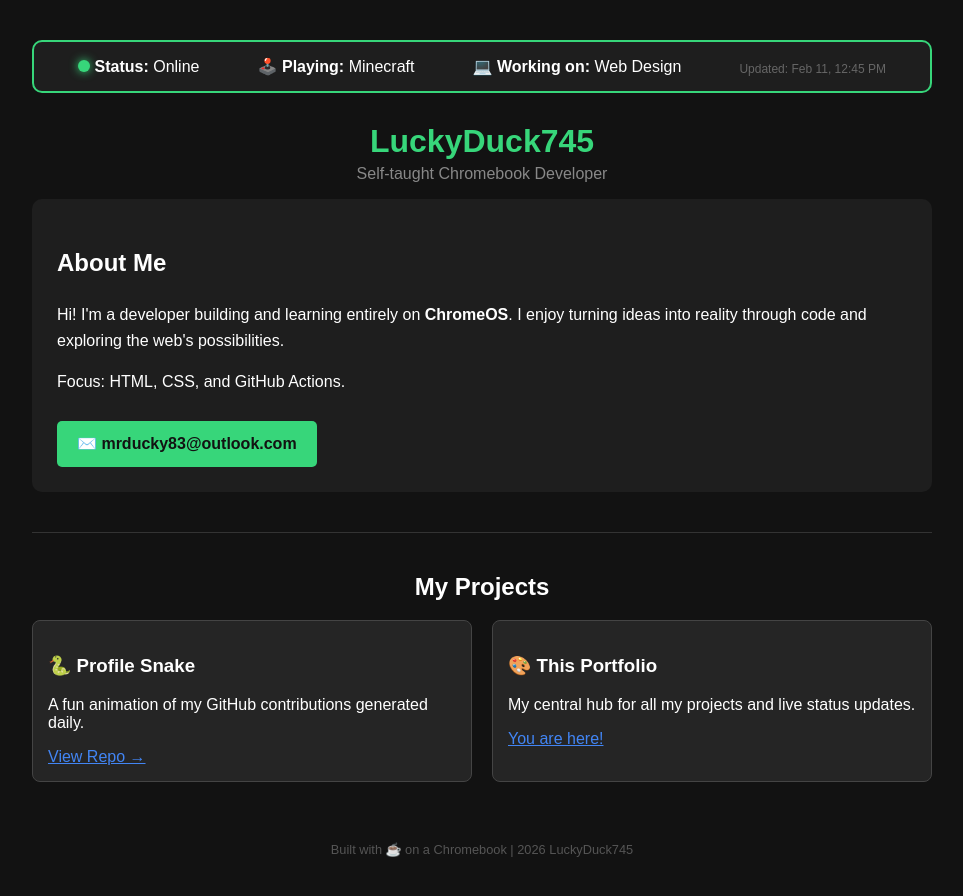
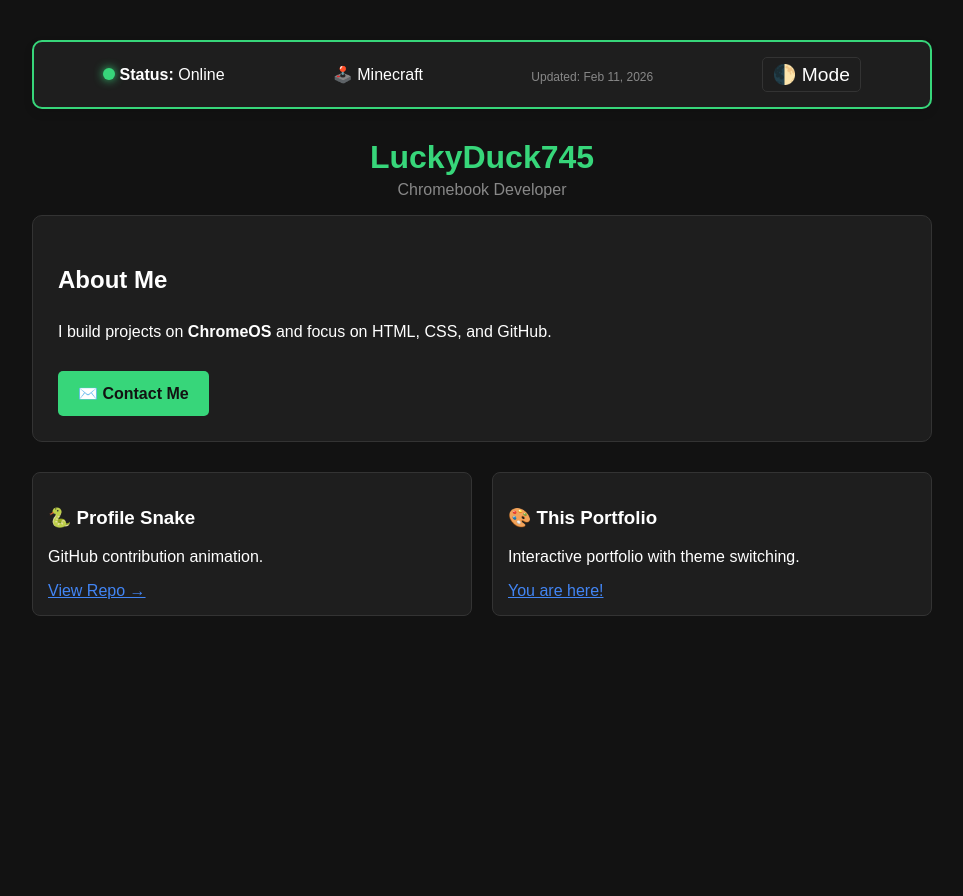
Before and after one commit to LuckyDuck745/My-Portfolio, a plain HTML site: page index.html in a window 1280 px wide. Shown: the whole page, without its empty margins (158-1121 px from the left). After the commit the page ends 800 px from the top, so only its background shows below. Drawn offline with Linux system fonts and the light colour scheme.

Commit message:
Update index.html

```diff
--- a/index.html
+++ b/index.html
@@ -4,14 +4,38 @@
     <title>LuckyDuck745 | Portfolio</title>
     <style>
         :root {
-            --status-color: #37d67a; /* Change to #ff4444 for Offline */
+            --status-color: #37d67a;
+            /* Default Dark Mode Colors */
+            --bg-color: #121212;
+            --card-bg: #1e1e1e;
+            --text-color: #ffffff;
+            --sub-text: #888888;
+            --border-color: #333333;
         }
-        body { font-family: sans-serif; background-color: #121212; color: white; text-align: center; padding: 20px; margin: 0; }
+
+        /* Light Mode Colors */
+        [data-theme="light"] {
+            --bg-color: #f4f4f4;
+            --card-bg: #ffffff;
+            --text-color: #121212;
+            --sub-text: #555555;
+            --border-color: #dddddd;
+        }
+
+        body {
+            font-family: sans-serif;
+            background-color: var(--bg-color);
+            color: var(--text-color);
+            text-align: center;
+            padding: 20px;
+            margin: 0;
+            transition: background-color 0.3s, color 0.3s;
+        }
+
         .container { max-width: 900px; margin: auto; padding: 20px; }
 
-        /* Status Section Style */
         .status-bar {
-            background: #1e1e1e;
+            background: var(--card-bg);
             padding: 15px;
             border-radius: 10px;
             border: 2px solid var(--status-color);
@@ -20,19 +44,41 @@
             justify-content: space-around;
             align-items: center;
             flex-wrap: wrap;
+            box-shadow: 0 4px 10px rgba(0,0,0,0.1);
         }
+
         .indicator { height: 12px; width: 12px; background-color: var(--status-color); border-radius: 50%; display: inline-block; box-shadow: 0 0 10px var(--status-color); }
 
-        /* Portfolio Styles */
         h1 { color: #37d67a; margin-bottom: 5px; }
-        .about-section { text-align: left; background: #1e1e1e; padding: 25px; border-radius: 10px; margin-bottom: 30px; line-height: 1.6; }
+
+        .about-section {
+            text-align: left;
+            background: var(--card-bg);
+            padding: 25px;
+            border-radius: 10px;
+            margin-bottom: 30px;
+            line-height: 1.6;
+            border: 1px solid var(--border-color);
+        }
+
         .gallery { display: grid; grid-template-columns: repeat(auto-fit, minmax(250px, 1fr)); gap: 20px; }
-        .project-card { background: #252525; border: 1px solid #444; border-radius: 8px; padding: 15px; text-align: left; transition: 0.3s; }
+
+        .project-card {
+            background: var(--card-bg);
+            border: 1px solid var(--border-color);
+            border-radius: 8px;
+            padding: 15px;
+            text-align: left;
+            transition: 0.3s;
+        }
+
         .project-card:hover { border-color: #37d67a; transform: translateY(-5px); }
 
-        .btn { background-color: #37d67a; color: #121212; padding: 10px 20px; border-radius: 5px; text-decoration: none; font-weight: bold; display: inline-block; margin-top: 10px; }
-        hr { border: 0; border-top: 1px solid #333; margin: 40px 0; }
-        .timestamp { font-size: 0.75em; color: #666; margin-top: 5px; }
+        .btn { background-color: #37d67a; color: #121212; padding: 10px 20px; border-radius: 5px; text-decoration: none; font-weight: bold; display: inline-block; margin-top: 10px; border: none; cursor: pointer; }
+
+        #theme-toggle { font-size: 1.2em; background: none; border: 1px solid var(--border-color); border-radius: 5px; cursor: pointer; padding: 5px 10px; color: var(--text-color); }
+
+        .timestamp { font-size: 0.75em; color: var(--sub-text); margin-top: 5px; }
     </style>
 </head>
 <body>
@@ -44,42 +90,49 @@
             <span class="indicator"></span>
             <strong>Status:</strong> Online
         </div>
-        <div>🕹️ <strong>Playing:</strong> Minecraft</div>
-        <div>💻 <strong>Working on:</strong> Web Design</div>
-        <div class="timestamp">Updated: Feb 11, 12:45 PM</div>
+        <div>🕹️ Minecraft</div>
+        <div class="timestamp">Updated: Feb 11, 2026</div>
+        <button id="theme-toggle" onclick="toggleTheme()">🌓 Mode</button>
     </div>
 
     <h1>LuckyDuck745</h1>
-    <p style="color: #888; margin-top: 0;">Self-taught Chromebook Developer</p>
+    <p style="color: var(--sub-text); margin-top: 0;">Chromebook Developer</p>
 
     <div class="about-section">
         <h2>About Me</h2>
-        <p>Hi! I'm a developer building and learning entirely on <strong>ChromeOS</strong>. I enjoy turning ideas into reality through code and exploring the web's possibilities.</p>
-        <p>Focus: HTML, CSS, and GitHub Actions.</p>
-        <a href="mailto:YOUR_EMAIL@gmail.com" class="btn">✉️ mrducky83@outlook.com</a>
+        <p>I build projects on <strong>ChromeOS</strong> and focus on HTML, CSS, and GitHub.</p>
+        <a href="mailto:YOUR_EMAIL@gmail.com" class="btn">✉️ Contact Me</a>
     </div>
 
-    <hr>
-
-    <h2>My Projects</h2>
     <div class="gallery">
         <div class="project-card">
             <h3>🐍 Profile Snake</h3>
-            <p>A fun animation of my GitHub contributions generated daily.</p>
+            <p>GitHub contribution animation.</p>
             <a href="https://github.com/LuckyDuck745/LuckyDuck745" target="_blank" style="color: #4285F4;">View Repo →</a>
         </div>
 
         <div class="project-card">
             <h3>🎨 This Portfolio</h3>
-            <p>My central hub for all my projects and live status updates.</p>
+            <p>Interactive portfolio with theme switching.</p>
             <a href="#" style="color: #4285F4;">You are here!</a>
         </div>
     </div>
 
-    <footer style="margin-top: 60px; font-size: 0.8em; color: #555;">
-        Built with ☕ on a Chromebook |  2026 LuckyDuck745
-    </footer>
 </div>
+
+<script>
+    // Simple JavaScript to swap the theme
+    function toggleTheme() {
+        const body = document.documentElement;
+        const currentTheme = body.getAttribute('data-theme');
+
+        if (currentTheme === 'light') {
+            body.setAttribute('data-theme', 'dark');
+        } else {
+            body.setAttribute('data-theme', 'light');
+        }
+    }
+</script>
 
 </body>
 </html>
```
